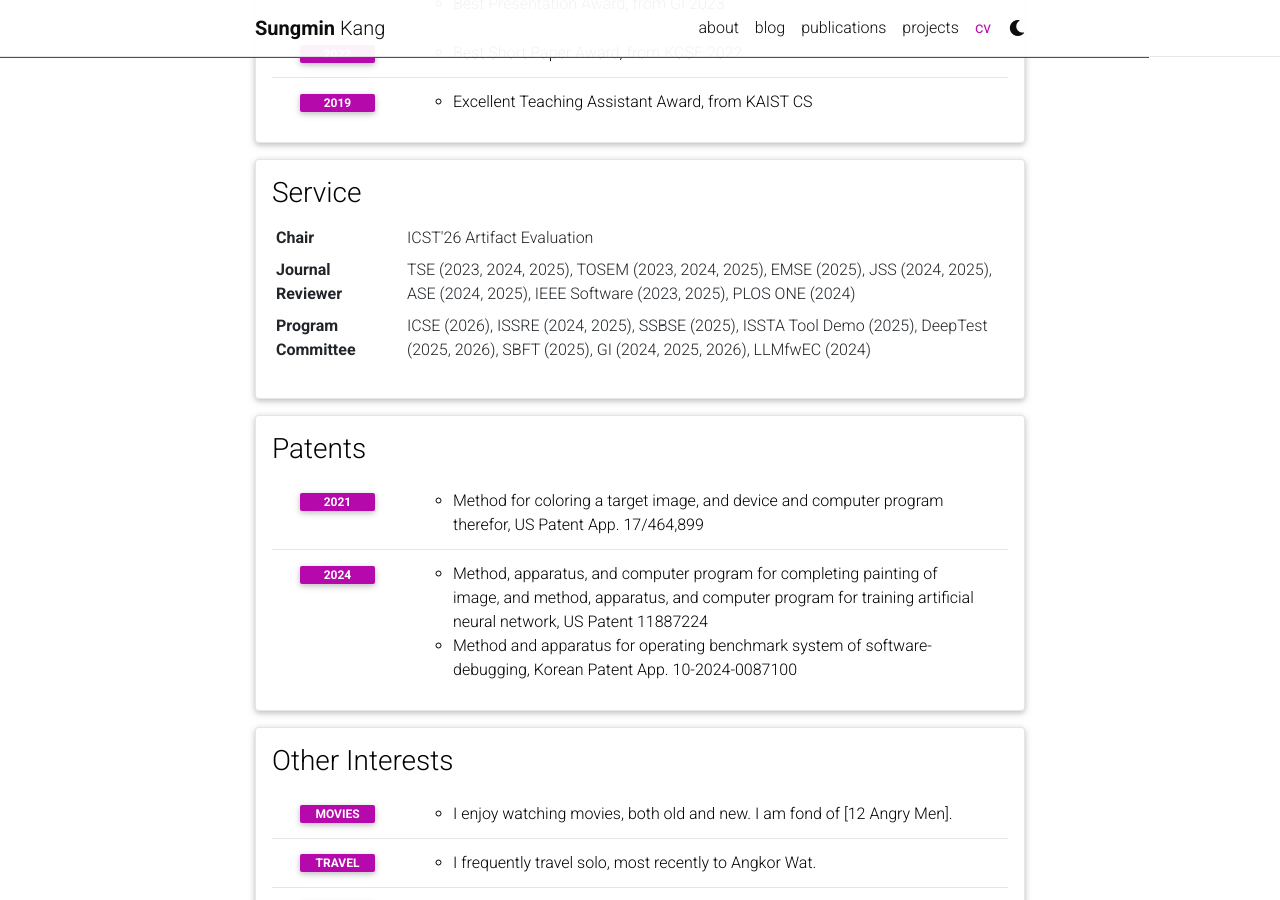
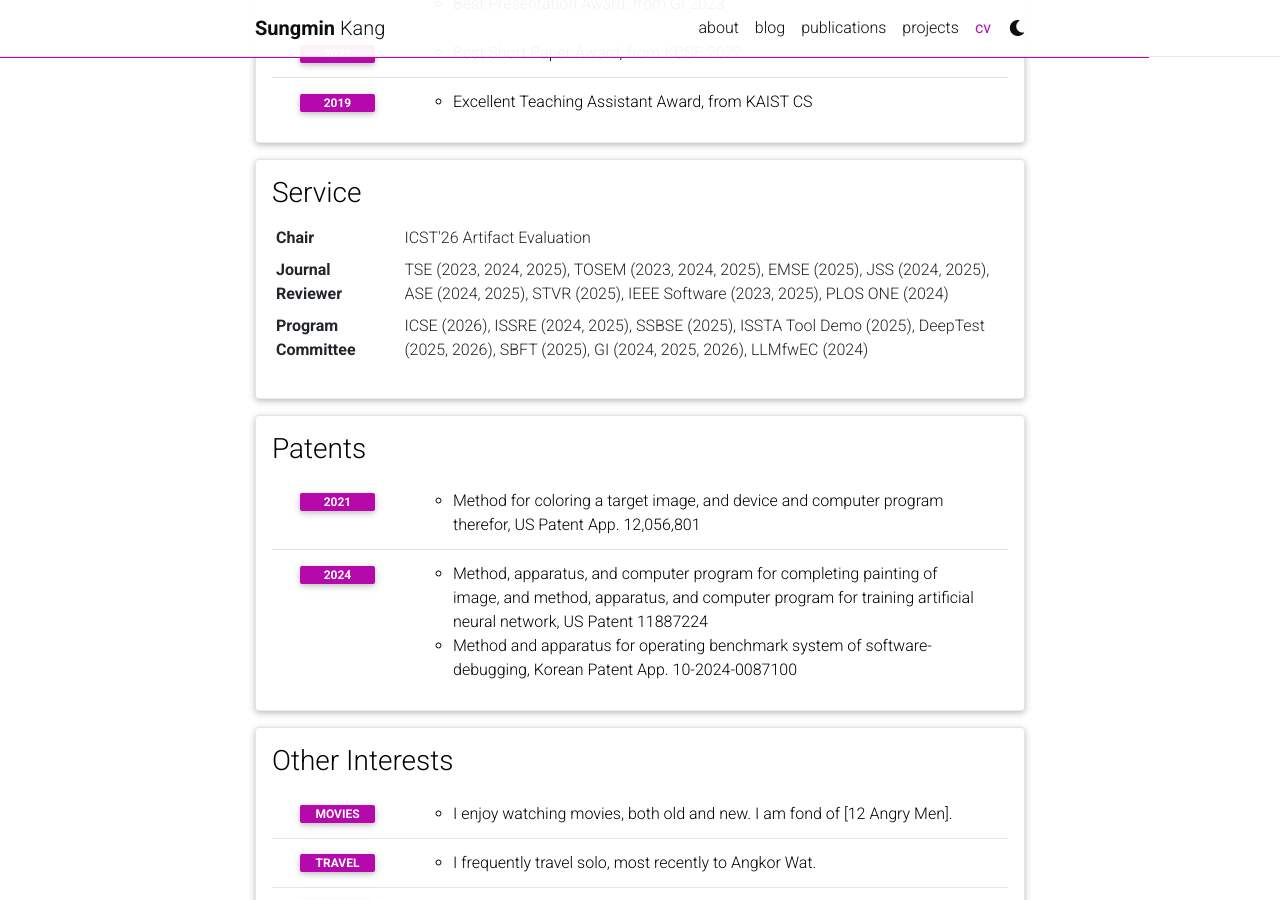
Before and after one commit to smkang96/smkang96.github.io, a Jekyll site: the page built from _pages/cv.md, in a window 1280 px wide and 900 px high, scrolled down 1420 px. Built offline with Jekyll 4.4.1, drawn with Linux system fonts in a browser that asks for light colours; comment, search, counter and statistics services are not loaded; a style sheet for code colours, icons or effects is not loaded.

Commit message:
update CV

```diff
--- a/_data/cv.yml
+++ b/_data/cv.yml
@@ -71,7 +71,7 @@
     - name: Chair
       value: ICST'26 Artifact Evaluation
     - name: Journal Reviewer
-      value: TSE (2023, 2024, 2025), TOSEM (2023, 2024, 2025), EMSE (2025), JSS (2024, 2025), ASE (2024, 2025), IEEE Software (2023, 2025), PLOS ONE (2024)
+      value: TSE (2023, 2024, 2025), TOSEM (2023, 2024, 2025), EMSE (2025), JSS (2024, 2025), ASE (2024, 2025), STVR (2025), IEEE Software (2023, 2025), PLOS ONE (2024)
     - name: Program Committee
       value: ICSE (2026), ISSRE (2024, 2025), SSBSE (2025), ISSTA Tool Demo (2025), DeepTest (2025, 2026), SBFT (2025), GI (2024, 2025, 2026), LLMfwEC (2024)
 
@@ -80,7 +80,7 @@
   contents:
     - year: 2021
       items:
-        - Method for coloring a target image, and device and computer program therefor, US Patent App. 17/464,899
+        - Method for coloring a target image, and device and computer program therefor, US Patent App. 12,056,801
     - year: 2024
       items:
         - Method, apparatus, and computer program for completing painting of image, and method, apparatus, and computer program for training artificial neural network, US Patent 11887224
```
Also changed, not shown: 1 other file.
